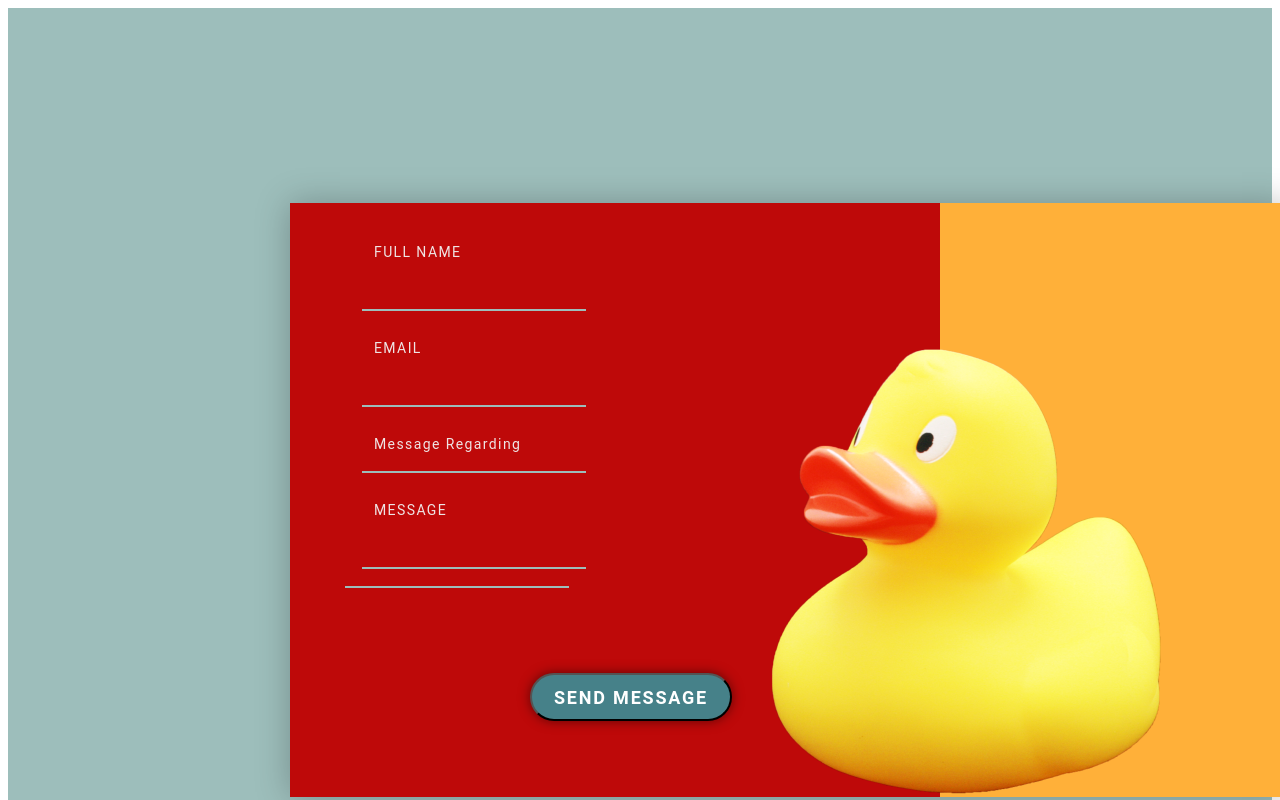
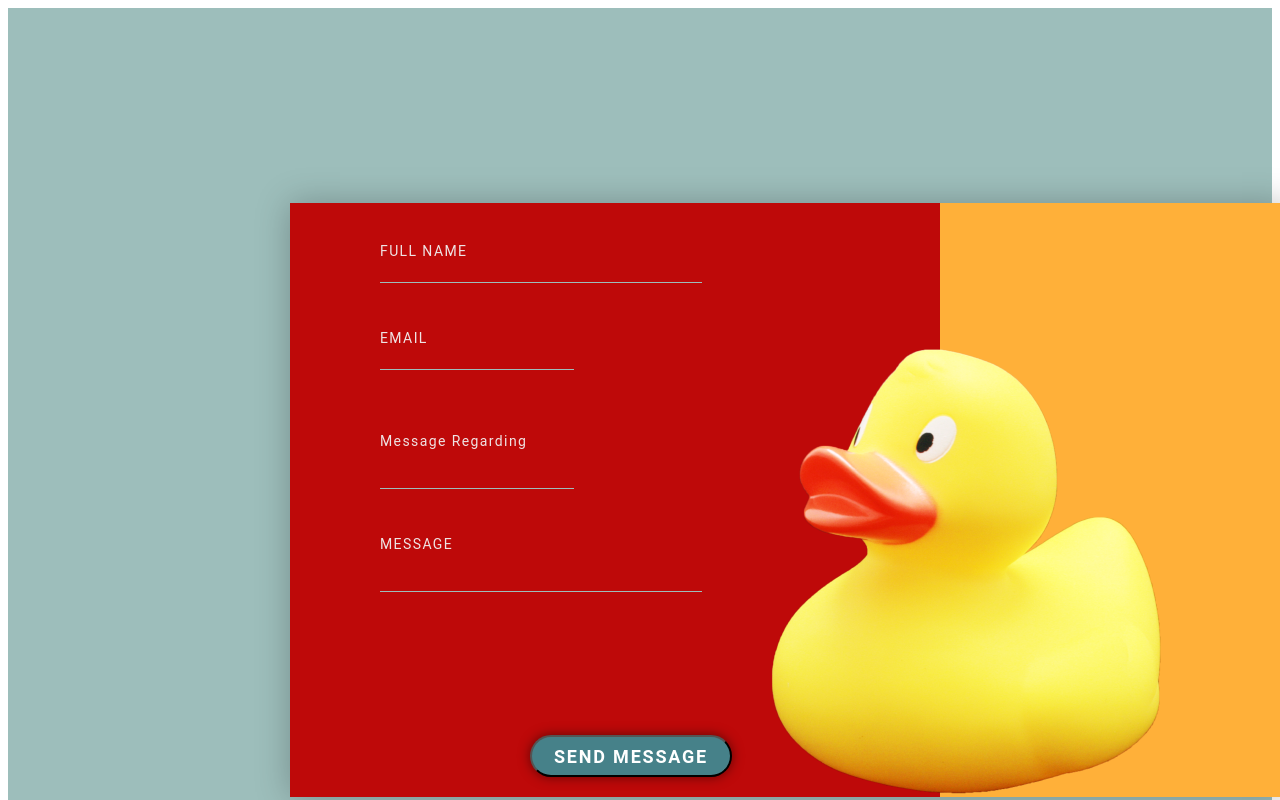
Before and after one commit to ErikaRahm/Duck-Form, a plain HTML site: page index.html in a window 1280 px wide. Shown: the top 800 px of the page. Drawn offline with Linux system fonts and the light colour scheme.

Commit message:
line done

```diff
--- a/Styles/styles.css
+++ b/Styles/styles.css
@@ -35,12 +35,6 @@
     letter-spacing: 0.1em;
     text-transform:none;
     color: rgba(240, 233, 233, 0.98);
-    line-height: 30px;
-    width: 100%;
-    padding: 12px;
-    margin: 5px;
-    border: none;
-    border-bottom: 2px solid #9DBEBB;
 }
 
 .main-btn {
--- a/index.html
+++ b/index.html
@@ -16,16 +16,23 @@
           <div class="form-example">
             <label for="name"> FULL NAME </label>
             <br>
+             <hr size="1" width="200%" color="#9DBEBB">
           </div>
           <div class="form-example">
             <label for="email">EMAIL </label>
             <br>
+            <hr size="1" width="120%" color="#9DBEBB">
+            <br>
           </div>
           <div class="form-example">
             <label for="Message">Message Regarding</label>
+            <br> <br>
+            <hr size="1" width="120%" color="#9DBEBB">
           </div>
           <div class="form-example">
             <label for="MESSAGE">MESSAGE</label>
+            <br><br>
+            <hr size="1" width="200%" color="#9DBEBB">
             <br>
           </div>
         </form>
```
